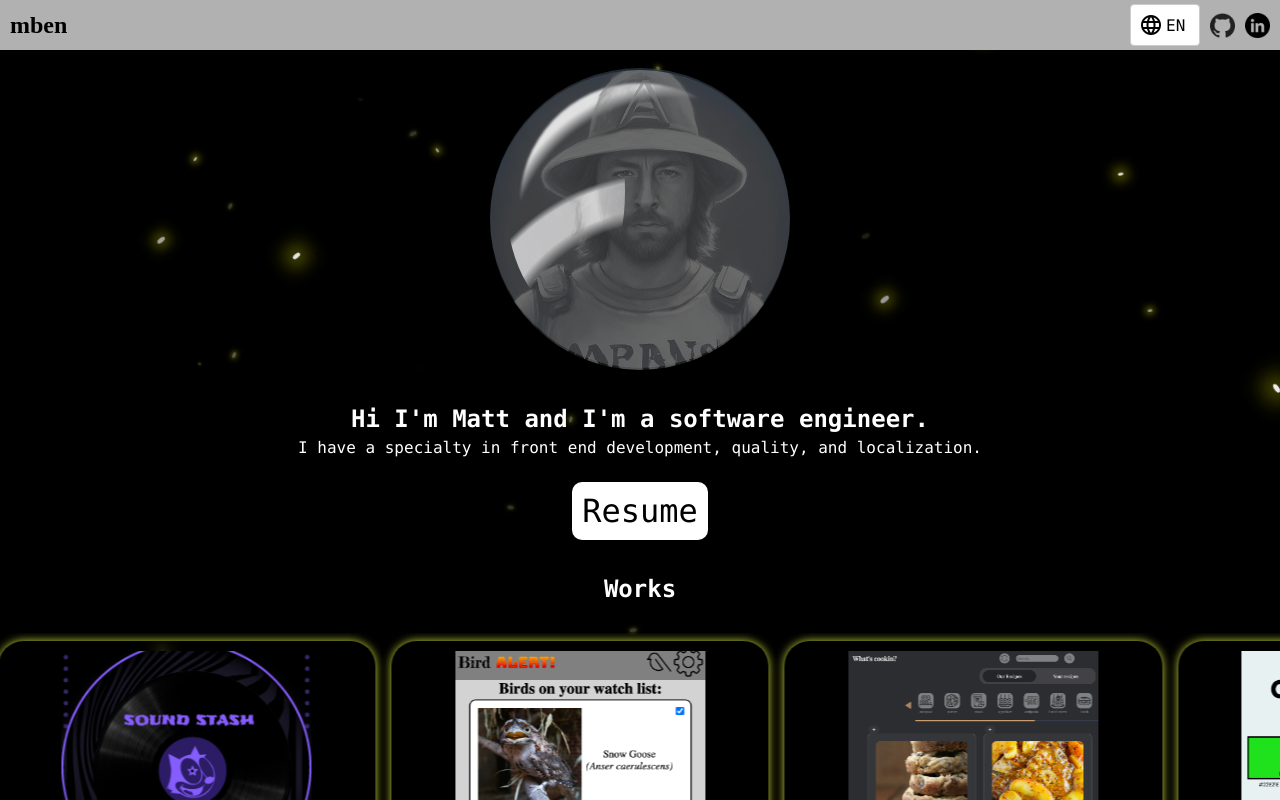
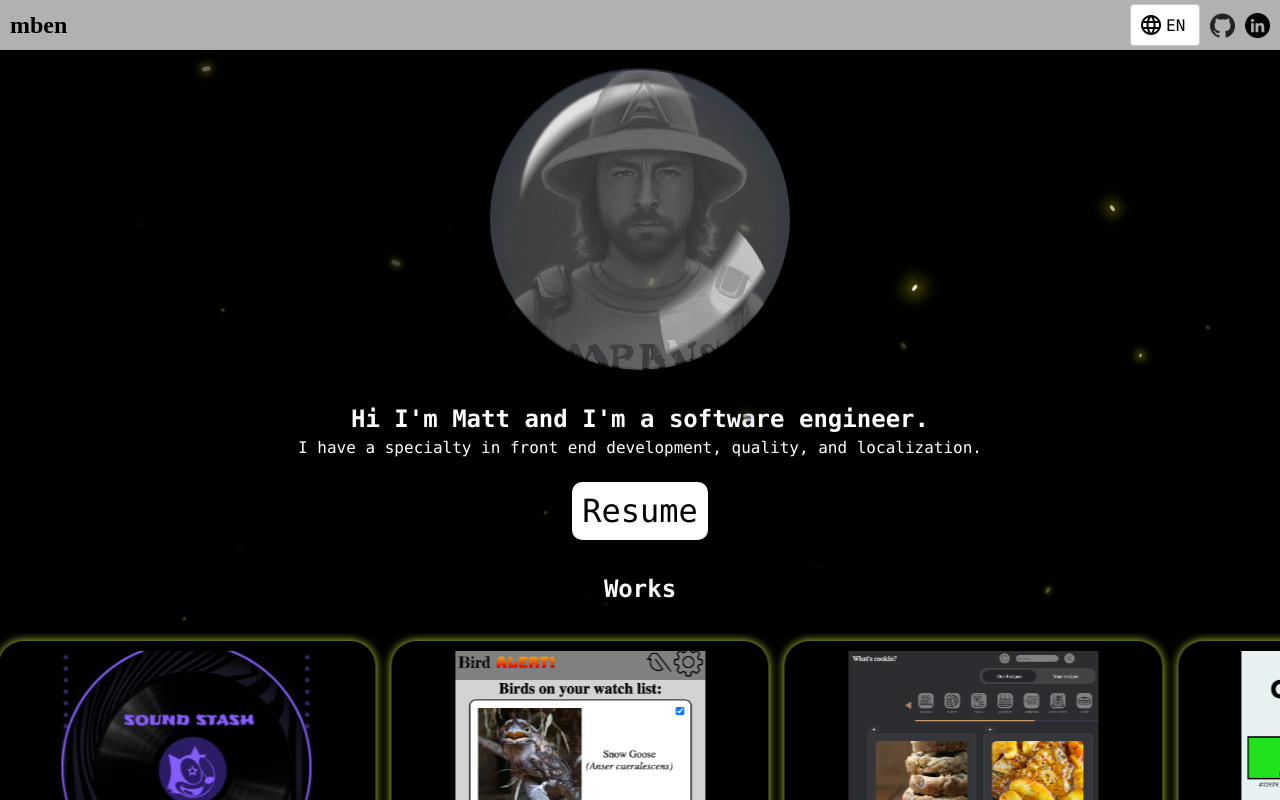
Before and after one commit to mbenfowler/portfolio, a React (Create React App) app: page / in a window 1280 px wide. Shown: the top 800 px of the page. Built offline with nearby package versions, Linux system fonts and the light colour scheme; a web font is replaced by a local one.

Commit message:
Add backface-visibility

```diff
--- a/src/components/AboutMe/AboutMe.scss
+++ b/src/components/AboutMe/AboutMe.scss
@@ -192,7 +192,8 @@ $quantity: 100;
         height: 80%;
         width: 40%;
         background: radial-gradient(circle at 130% 130%, rgba(255, 255, 255, 0) 0, rgba(255, 255, 255, 0) 46%, rgba(255, 255, 255, 0.8) 50%, rgba(255, 255, 255, 0.8) 58%, rgba(255, 255, 255, 0) 60%, rgba(255, 255, 255, 0) 100%);
-        // transform: translateX(131%) translateY(58%) rotateZ(168deg) rotateX(10deg);
+        transform: translateX(131%) translateY(58%) rotateZ(168deg) rotateX(10deg);
+        backface-visibility: hidden;
     }
     &:after {
         display: block;
```
